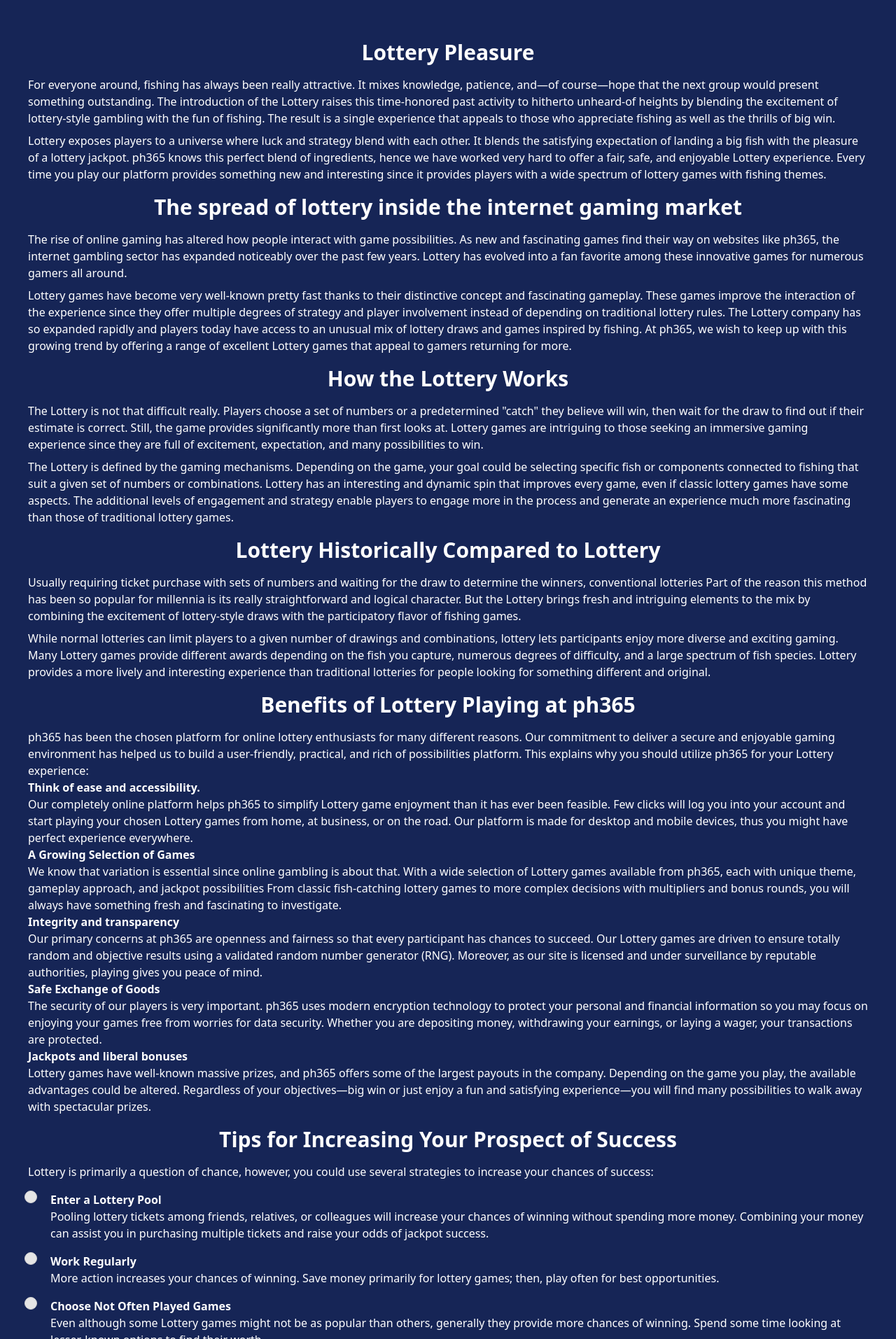
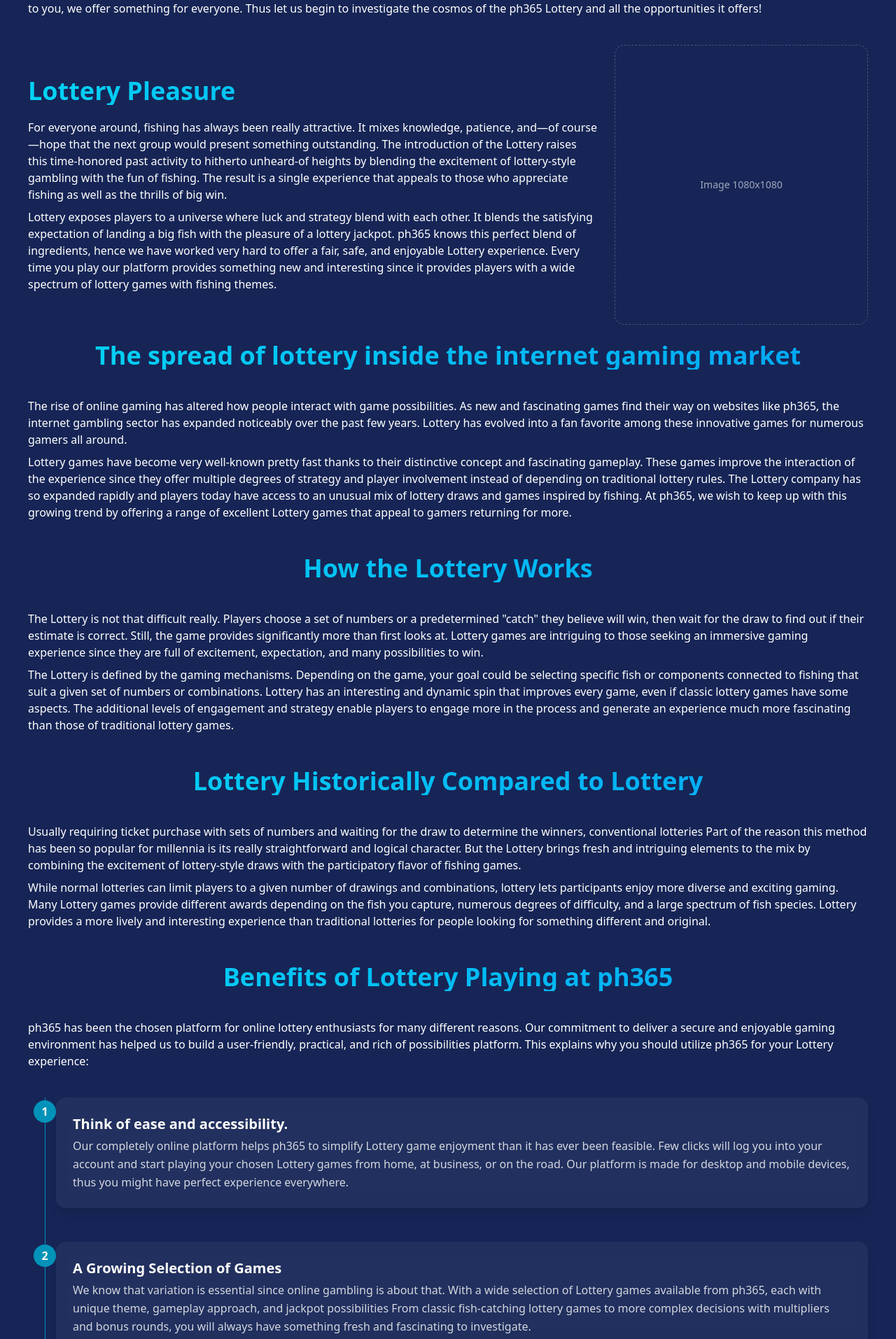
Before and after one commit to jovpbcfd/ph365-mnlbet88, a Next.js app: page /lottery in a window 1280 px wide. Shown: the part 887-2800 px from the top of the page at 70% size. Built offline with nearby package versions, Linux system fonts and the light colour scheme.

Commit message:
Enhance lottery page

```diff
--- a/app/lottery/_components/lottery-benefits.tsx
+++ b/app/lottery/_components/lottery-benefits.tsx
@@ -1,76 +1,48 @@
+"use client";
+
+import { motion } from "framer-motion";
+import { steps } from "@/data/lottery-benefits";
+
 export default function Benefits() {
   return (
-    <section>
+    <section className="py-6 px-4">
       <div className="max-w-[1200px] mx-auto  text-white">
-        <h2 className="text-[30px] font-bold text-center my-2 lg:my-3">
+        <motion.h2
+          initial={{ opacity: 0, y: 40 }}
+          animate={{ opacity: 1, y: 0 }}
+          transition={{ duration: 0.6 }}
+          className="text-center text-[30px] lg:text-4xl font-bold bg-gradient-to-r from-cyan-400 to-sky-500 bg-clip-text text-transparent mb-2 lg:mb-10"
+        >
           Benefits of Lottery Playing at ph365
-        </h2>
-        <p className="mt-2">
+        </motion.h2>
+        <p className="mt-2 lg:mb-10">
           ph365 has been the chosen platform for online lottery enthusiasts for
           many different reasons. Our commitment to deliver a secure and
           enjoyable gaming environment has helped us to build a user-friendly,
           practical, and rich of possibilities platform. This explains why you
           should utilize ph365 for your Lottery experience:
         </p>
-
-        <div>
-          <ul>
-            <li>
-              <strong>Think of ease and accessibility.</strong>
-              <p>
-                Our completely online platform helps ph365 to simplify Lottery
-                game enjoyment than it has ever been feasible. Few clicks will
-                log you into your account and start playing your chosen Lottery
-                games from home, at business, or on the road. Our platform is
-                made for desktop and mobile devices, thus you might have perfect
-                experience everywhere.
-              </p>
-            </li>
-            <li>
-              <strong>A Growing Selection of Games</strong>
-              <p>
-                We know that variation is essential since online gambling is
-                about that. With a wide selection of Lottery games available
-                from ph365, each with unique theme, gameplay approach, and
-                jackpot possibilities From classic fish-catching lottery games
-                to more complex decisions with multipliers and bonus rounds, you
-                will always have something fresh and fascinating to investigate.
-              </p>
-            </li>
-            <li>
-              <strong>Integrity and transparency</strong>
-              <p>
-                Our primary concerns at ph365 are openness and fairness so that
-                every participant has chances to succeed. Our Lottery games are
-                driven to ensure totally random and objective results using a
-                validated random number generator (RNG). Moreover, as our site
-                is licensed and under surveillance by reputable authorities,
-                playing gives you peace of mind.
-              </p>
-            </li>
-            <li>
-              <strong>Safe Exchange of Goods</strong>
-              <p>
-                The security of our players is very important. ph365 uses modern
-                encryption technology to protect your personal and financial
-                information so you may focus on enjoying your games free from
-                worries for data security. Whether you are depositing money,
-                withdrawing your earnings, or laying a wager, your transactions
-                are protected.
-              </p>
-            </li>
-            <li>
-              <strong>Jackpots and liberal bonuses</strong>
-              <p>
-                Lottery games have well-known massive prizes, and ph365 offers
-                some of the largest payouts in the company. Depending on the
-                game you play, the available advantages could be altered.
-                Regardless of your objectives—big win or just enjoy a fun and
-                satisfying experience—you will find many possibilities to walk
-                away with spectacular prizes.
-              </p>
-            </li>
-          </ul>
+        <div className="relative space-y-12 before:absolute before:left-4 sm:before:left-6 before:top-0 before:bottom-0 before:w-[1px] before:bg-cyan-600">
+          {steps.map((step, index) => (
+            <motion.div
+              key={index}
+              initial={{ opacity: 0, x: -30 }}
+              whileInView={{ opacity: 1, x: 0 }}
+              viewport={{ once: true }}
+              transition={{ duration: 0.5, delay: index * 0.1 }}
+              className="relative pl-10"
+            >
+              <div className="absolute left-0 sm:left-2 top-1 w-8 h-8 flex items-center justify-center rounded-full bg-cyan-600 text-white font-bold z-10">
+                {index + 1}
+              </div>
+              <div className="bg-white/5 p-6 rounded-xl shadow-lg backdrop-blur-sm">
+                <h3 className="text-lg sm:text-xl font-semibold text-white mb-1">
+                  {step.title}
+                </h3>
+                <p className="text-white/80 leading-relaxed">{step.desc}</p>
+              </div>
+            </motion.div>
+          ))}
         </div>
       </div>
     </section>
--- a/app/lottery/_components/lottery-comparison.tsx
+++ b/app/lottery/_components/lottery-comparison.tsx
@@ -1,10 +1,19 @@
+"use client";
+
+import { motion } from "framer-motion";
+
 export default function Comparison() {
   return (
-    <section>
+    <section className="py-6 px-4">
       <div className="max-w-[1200px] mx-auto  text-white">
-        <h2 className="text-[30px] font-bold text-center my-2 lg:my-3">
+        <motion.h2
+          initial={{ opacity: 0, y: 40 }}
+          animate={{ opacity: 1, y: 0 }}
+          transition={{ duration: 0.6 }}
+          className="text-center text-[30px] lg:text-4xl font-bold bg-gradient-to-r from-cyan-400 to-sky-500 bg-clip-text text-transparent mb-2 lg:mb-10"
+        >
           Lottery Historically Compared to Lottery
-        </h2>
+        </motion.h2>
         <p className="mt-2">
           Usually requiring ticket purchase with sets of numbers and waiting for
           the draw to determine the winners, conventional lotteries Part of the
--- a/app/lottery/_components/lottery-market.tsx
+++ b/app/lottery/_components/lottery-market.tsx
@@ -1,28 +1,45 @@
+"use client";
+
+import { motion } from "framer-motion";
+
 export default function GamingMarket() {
   return (
-    <section>
+    <section className="py-6 px-4">
       <div className="max-w-[1200px] mx-auto  text-white">
-        <h2 className="text-[30px] font-bold text-center my-2 lg:my-3">
+        <motion.h2
+          initial={{ opacity: 0, y: 40 }}
+          animate={{ opacity: 1, y: 0 }}
+          transition={{ duration: 0.6 }}
+          className="text-center text-[30px] lg:text-4xl font-bold bg-gradient-to-r from-cyan-400 to-sky-500 bg-clip-text text-transparent mb-2 lg:mb-10"
+        >
           The spread of lottery inside the internet gaming market
-        </h2>
-        <p className="mt-2">
-          The rise of online gaming has altered how people interact with game
-          possibilities. As new and fascinating games find their way on websites
-          like ph365, the internet gambling sector has expanded noticeably over
-          the past few years. Lottery has evolved into a fan favorite among
-          these innovative games for numerous gamers all around.
-        </p>
-        <p className="mt-2">
-          Lottery games have become very well-known pretty fast thanks to their
-          distinctive concept and fascinating gameplay. These games improve the
-          interaction of the experience since they offer multiple degrees of
-          strategy and player involvement instead of depending on traditional
-          lottery rules. The Lottery company has so expanded rapidly and players
-          today have access to an unusual mix of lottery draws and games
-          inspired by fishing. At ph365, we wish to keep up with this growing
-          trend by offering a range of excellent Lottery games that appeal to
-          gamers returning for more.
-        </p>
+        </motion.h2>
+        <motion.div
+          initial={{ opacity: 0, y: 30 }}
+          whileInView={{ opacity: 1, y: 0 }}
+          transition={{ duration: 0.6, delay: 0.4 }}
+          viewport={{ once: true }}
+        >
+          <p className="mt-2">
+            The rise of online gaming has altered how people interact with game
+            possibilities. As new and fascinating games find their way on
+            websites like ph365, the internet gambling sector has expanded
+            noticeably over the past few years. Lottery has evolved into a fan
+            favorite among these innovative games for numerous gamers all
+            around.
+          </p>
+          <p className="mt-2">
+            Lottery games have become very well-known pretty fast thanks to
+            their distinctive concept and fascinating gameplay. These games
+            improve the interaction of the experience since they offer multiple
+            degrees of strategy and player involvement instead of depending on
+            traditional lottery rules. The Lottery company has so expanded
+            rapidly and players today have access to an unusual mix of lottery
+            draws and games inspired by fishing. At ph365, we wish to keep up
+            with this growing trend by offering a range of excellent Lottery
+            games that appeal to gamers returning for more.
+          </p>
+        </motion.div>
       </div>
     </section>
   );
--- a/app/lottery/_components/lottery-pleasure.tsx
+++ b/app/lottery/_components/lottery-pleasure.tsx
@@ -1,28 +1,55 @@
+"use client";
+
+import { motion } from "framer-motion";
+
 export default function LotteryPleasure() {
   return (
     <section>
-      <div className="max-w-[1200px] mx-auto  text-white">
-        <h2 className="text-[30px] font-bold text-center my-2 lg:my-3">
+      <div className="max-w-[1200px] mx-auto text-white">
+        <motion.div
+          initial={{ opacity: 0, y: 30 }}
+          whileInView={{ opacity: 1, y: 0 }}
+          transition={{ duration: 0.6, delay: 0.4 }}
+          viewport={{ once: true }}
+          className="flex flex-col lg:flex-row items-center gap-6"
+        >
+          <div className="w-full lg:w-3/4">
+            <motion.h2
+              initial={{ opacity: 0, y: 40 }}
+              animate={{ opacity: 1, y: 0 }}
+              transition={{ duration: 0.6 }}
+              className="text-left text-[30px] lg:text-4xl font-bold bg-gradient-to-r from-cyan-400 to-sky-500 bg-clip-text text-transparent mb-2 lg:mb-5"
+            >
               Lottery Pleasure
-        </h2>
+            </motion.h2>
             <p className="mt-2">
               For everyone around, fishing has always been really attractive. It
               mixes knowledge, patience, and—of course—hope that the next group
-          would present something outstanding. The introduction of the Lottery
-          raises this time-honored past activity to hitherto unheard-of heights
-          by blending the excitement of lottery-style gambling with the fun of
-          fishing. The result is a single experience that appeals to those who
-          appreciate fishing as well as the thrills of big win.
+              would present something outstanding. The introduction of the
+              Lottery raises this time-honored past activity to hitherto
+              unheard-of heights by blending the excitement of lottery-style
+              gambling with the fun of fishing. The result is a single
+              experience that appeals to those who appreciate fishing as well as
+              the thrills of big win.
             </p>
             <p className="mt-2">
-          Lottery exposes players to a universe where luck and strategy blend
-          with each other. It blends the satisfying expectation of landing a big
-          fish with the pleasure of a lottery jackpot. ph365 knows this perfect
-          blend of ingredients, hence we have worked very hard to offer a fair,
-          safe, and enjoyable Lottery experience. Every time you play our
-          platform provides something new and interesting since it provides
-          players with a wide spectrum of lottery games with fishing themes.
+              Lottery exposes players to a universe where luck and strategy
+              blend with each other. It blends the satisfying expectation of
+              landing a big fish with the pleasure of a lottery jackpot. ph365
+              knows this perfect blend of ingredients, hence we have worked very
+              hard to offer a fair, safe, and enjoyable Lottery experience.
+              Every time you play our platform provides something new and
+              interesting since it provides players with a wide spectrum of
+              lottery games with fishing themes.
             </p>
+          </div>
+          <div
+            className="w-full h-full lg:w-[400px] lg:h-[400px] border border-dashed border-white/20
+          rounded-xl flex items-center justify-center text-sm text-white/60"
+          >
+            Image 1080x1080
+          </div>
+        </motion.div>
       </div>
     </section>
   );
--- a/app/lottery/_components/lottery-tips.tsx
+++ b/app/lottery/_components/lottery-tips.tsx
@@ -1,12 +1,20 @@
+"use client";
+
+import { motion } from "framer-motion";
 import Dot from "@/components/dot";
 
 export default function Tips() {
   return (
     <section>
       <div className="max-w-[1200px] mx-auto  text-white">
-        <h2 className="text-[30px] font-bold text-center my-2 lg:my-3">
+        <motion.h2
+          initial={{ opacity: 0, y: 40 }}
+          animate={{ opacity: 1, y: 0 }}
+          transition={{ duration: 0.6 }}
+          className="text-center text-[30px] lg:text-4xl font-bold bg-gradient-to-r from-cyan-400 to-sky-500 bg-clip-text text-transparent mb-2 lg:mb-10"
+        >
           Tips for Increasing Your Prospect of Success
-        </h2>
+        </motion.h2>
         <p className="mt-2">
           Lottery is primarily a question of chance, however, you could use
           several strategies to increase your chances of success:
--- a/app/lottery/_components/lottery-works.tsx
+++ b/app/lottery/_components/lottery-works.tsx
@@ -1,10 +1,19 @@
+"use client";
+
+import { motion } from "framer-motion";
+
 export default function HowItWorks() {
   return (
-    <section>
+    <section className="py-6 px-4">
       <div className="max-w-[1200px] mx-auto  text-white">
-        <h2 className="text-[30px] font-bold text-center my-2 lg:my-3">
+        <motion.h2
+          initial={{ opacity: 0, y: 40 }}
+          animate={{ opacity: 1, y: 0 }}
+          transition={{ duration: 0.6 }}
+          className="text-center text-[30px] lg:text-4xl font-bold bg-gradient-to-r from-cyan-400 to-sky-500 bg-clip-text text-transparent mb-2 lg:mb-10"
+        >
           How the Lottery Works
-        </h2>
+        </motion.h2>
         <p className="mt-2">
           The Lottery is not that difficult really. Players choose a set of
           numbers or a predetermined &quot;catch&quot; they believe will win,
--- /dev/null
+++ b/data/lottery-benefits.ts
@@ -0,0 +1,22 @@
+export const steps = [
+    {
+      title: "Think of ease and accessibility.",
+      desc: "Our completely online platform helps ph365 to simplify Lottery game enjoyment than it has ever been feasible. Few clicks will log you into your account and start playing your chosen Lottery games from home, at business, or on the road. Our platform is made for desktop and mobile devices, thus you might have perfect experience everywhere.",
+    },
+    {
+      title: "A Growing Selection of Games",
+      desc: "We know that variation is essential since online gambling is about that. With a wide selection of Lottery games available from ph365, each with unique theme, gameplay approach, and jackpot possibilities From classic fish-catching lottery games to more complex decisions with multipliers and bonus rounds, you will always have something fresh and fascinating to investigate.",
+    },
+    {
+      title: "Integrity and transparency",
+      desc: "Our primary concerns at ph365 are openness and fairness so that every participant has chances to succeed. Our Lottery games are driven to ensure totally random and objective results using a validated random number generator (RNG). Moreover, as our site is licensed and under surveillance by reputable authorities, playing gives you peace of mind.",
+    },
+    {
+      title: "Safe Exchange of Goods",
+      desc: "The security of our players is very important. ph365 uses modern encryption technology to protect your personal and financial information so you may focus on enjoying your games free from worries for data security. Whether you are depositing money, withdrawing your earnings, or laying a wager, your transactions are protected.",
+    },
+    {
+      title: "Jackpots and liberal bonuses",
+      desc: "Lottery games have well-known massive prizes, and ph365 offers some of the largest payouts in the company. Depending on the game you play, the available advantages could be altered. Regardless of your objectives—big win or just enjoy a fun and satisfying experience—you will find many possibilities to walk away with spectacular prizes.",
+    },
+  ];
```
Also changed, not shown: app/lottery/_components/lottery-welcome.tsx (+33 -17 lines). Lines whose indentation alone changed are shown as unchanged.
